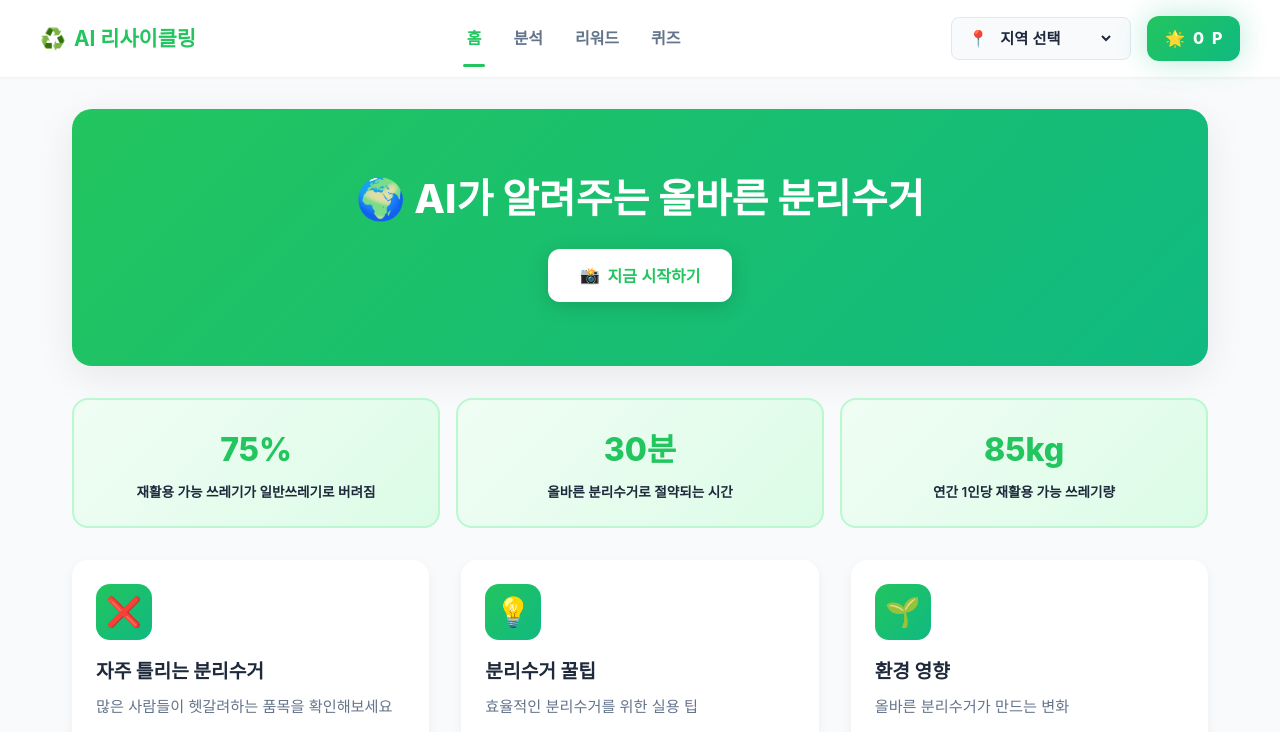
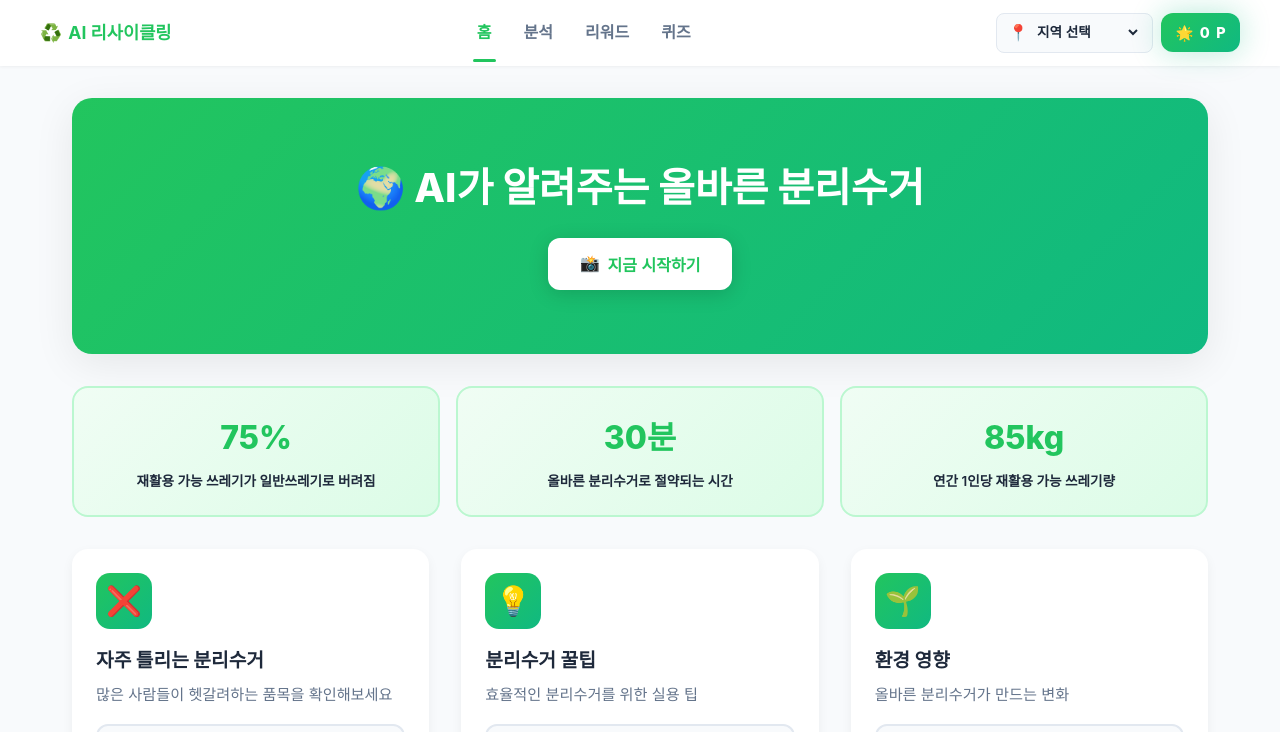
Before and after one commit to jean120291/airecycling, a plain HTML site: page index.html in a window 1280 px wide. Shown: the top 732 px of the page. Drawn offline with Linux system fonts and the light colour scheme.

Commit message:
Update index.html

```diff
--- a/index.html
+++ b/index.html
@@ -31,7 +31,7 @@ body {
 
 header {
   background: white;
-  padding: 1rem 1.5rem;
+  padding: 0.75rem 1rem;
   box-shadow: 0 1px 3px rgba(0,0,0,0.05);
   position: sticky;
   top: 0;
@@ -50,8 +50,8 @@ header {
 .logo {
   display: flex;
   align-items: center;
-  gap: 0.5rem;
-  font-size: 1.3rem;
+  gap: 0.4rem;
+  font-size: 1.1rem;
   font-weight: 700;
   color: var(--primary);
   white-space: nowrap;
@@ -99,14 +99,14 @@ header {
 .header-right {
   display: flex;
   align-items: center;
-  gap: 1rem;
+  gap: 0.5rem;
 }
 
 .location-selector {
   display: flex;
   align-items: center;
-  gap: 0.5rem;
-  padding: 0.5rem 1rem;
+  gap: 0.3rem;
+  padding: 0.4rem 0.7rem;
   background: var(--bg);
   border-radius: 8px;
   border: 1px solid var(--border);
@@ -115,7 +115,7 @@ header {
 .location-selector select {
   border: none;
   background: none;
-  font-size: 0.95rem;
+  font-size: 0.85rem;
   color: var(--text);
   cursor: pointer;
   outline: none;
@@ -125,12 +125,13 @@ header {
 .points-pill {
   display: flex;
   align-items: center;
-  gap: 0.5rem;
-  padding: 0.6rem 1.1rem;
+  gap: 0.4rem;
+  padding: 0.5rem 0.9rem;
   border-radius: 12px;
   color: #fff;
   background: linear-gradient(135deg, #22c55e 0%, #10b981 100%);
   font-weight: 800;
+  font-size: 0.9rem;
   box-shadow: 0 0 30px rgba(16,185,129,0.3);
   cursor: pointer;
   transition: transform 0.2s;
@@ -692,12 +693,9 @@ main {
   .hero p { font-size: 0.95rem; }
   main { padding: 1rem; }
   .upload-section { padding: 1.5rem 1rem; }
-  .logo span:last-child { font-size: 1.1rem; }
   .nav-tabs { display: none; }
   .header-right { gap: 0.5rem; }
-  .location-selector { padding: 0.4rem 0.75rem; }
   .location-selector span { display: none; }
-  .points-pill { padding: 0.5rem 0.9rem; }
 }
 
 @media (min-width: 769px) {
@@ -1581,6 +1579,6 @@ function submitQuiz() {
 // 초기화
 renderRewards();
 updateRedeemButtons();
-</script>ㄴ
+</script>
 </body>
 </html>
```
